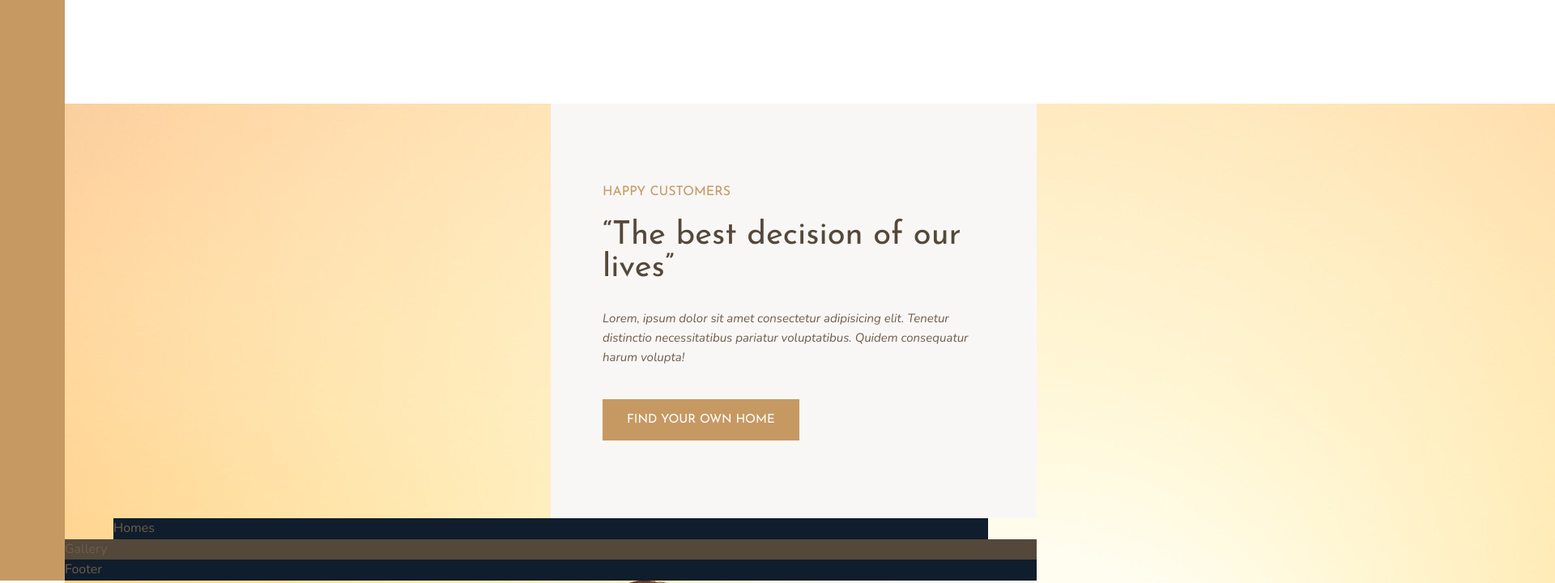
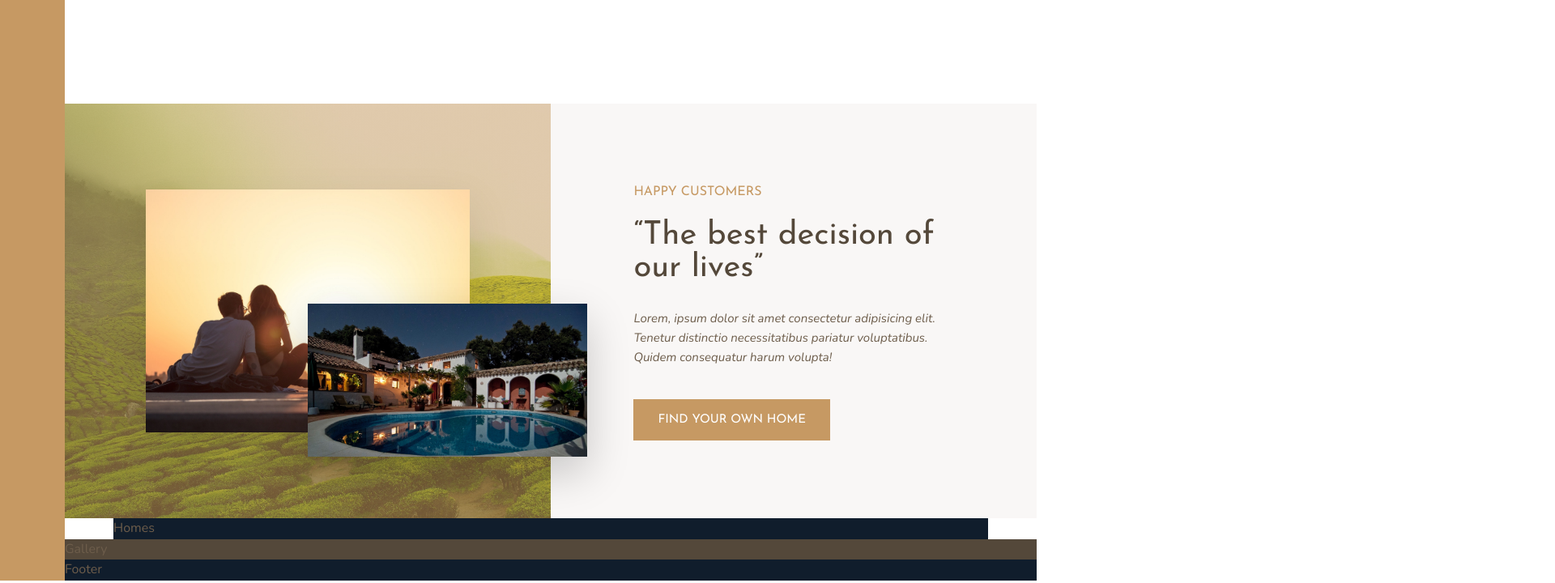
Before and after one commit to Emizzari/Nexter, a website: page index.html in a window 1280 px wide. Shown: the part 1180-1900 px from the top of the page at 81% size, 1920 px wide, since content can reach past the window. Drawn offline with nearby package versions, Linux system fonts and the light colour scheme; files that its build step writes are made by us from their sources.

Commit message:
Styling story pic section

```diff
--- a/sass/_story.scss
+++ b/sass/_story.scss
@@ -3,13 +3,44 @@
     &__pictures {
         background-color: $color-primary;
         grid-column: full-start / col-end 4;
+
+        background-image:
+            linear-gradient(rgba($color-primary, .5), rgba($color-primary, .5)),
+            url(../img/back.jpg);
+        background-position: center;
+        background-repeat: no-repeat;
+        background-size: cover;
+
+
+        display: grid;
+        grid-template-rows: repeat(6, 1fr);
+        grid-template-columns: repeat(6, 1fr);
+        align-items: center;
+    }
+
+    &__img {
+        width: 100%;
+        box-shadow: 0 2rem 5rem rgba(#000, .1);
+
+        &--1 {
+            grid-row: 2 / 6;
+            grid-column: 2 / 6;
+        }
+
+        &--2 {
+            width: 115%;
+            grid-row: 4 / 6;
+            grid-column: 4 / 7;
+            z-index: 20;
+            box-shadow: 0 2rem 5rem rgba(#000, .2)
+        }
     }
 
     &__content {
         background-color: $color-grey-light-1;
         grid-column: col-start 5 / full-end;
 
-        padding: 6rem 5vw;
+        padding: 6rem 8vw;
 
         display: flex;
         flex-direction: column;
```
